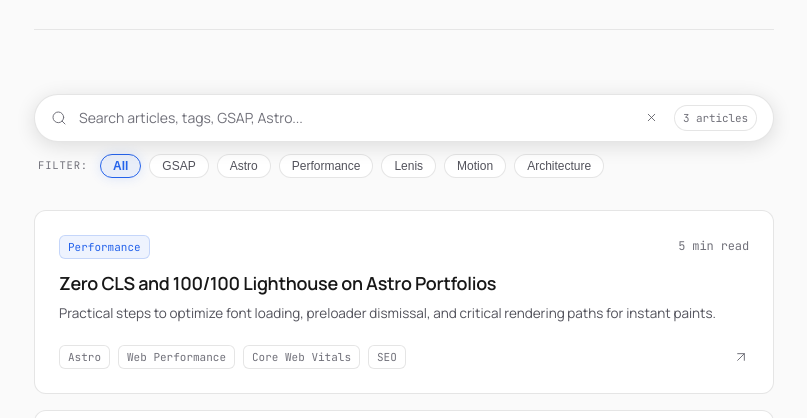
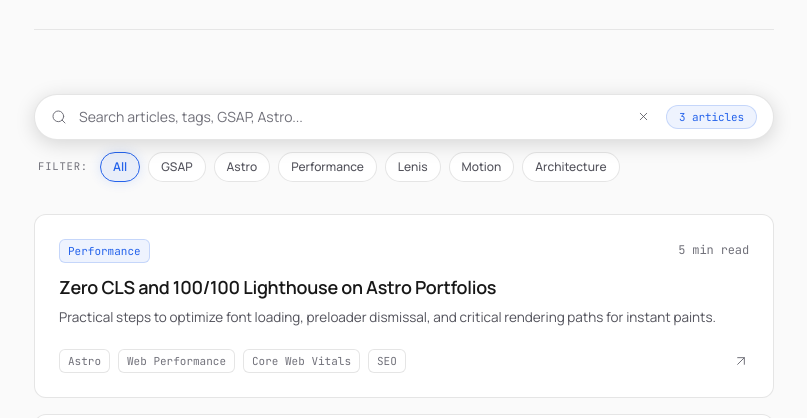
Before and after one commit to usernamezain/Portfolio-2026, an Astro site: page /blog in a window 1280 px wide. Shown: the part 306-724 px from the top of the page, without its empty margins (236-1043 px from the left). Built offline with nearby package versions, Linux system fonts and the light colour scheme; Astro itself is replaced by a stand-in of ours; some packages are replaced by stand-ins of ours.

Commit message:
fix(blog): ensure search and filter UI components are properly styled and deduplicated

```diff
--- a/src/pages/blog/index.astro
+++ b/src/pages/blog/index.astro
@@ -36,57 +36,55 @@ const seoDesc = "Technical deep dives on GSAP motion, Lenis smooth scrolling, An
       <hr class="rule" data-rule />
 
       <!-- Interactive Search & Topic Filter Widget -->
-      <div class="blog-search-filter-section" data-hero>
-        <div class="search-bar-row">
-          <div class="search-bar" id="search-bar-box">
-            <div class="search-icon-wrapper" aria-hidden="true">
-              <Icon name="search" size={16} class="search-icon" />
+      <div class="search-widget-wrapper" data-hero>
+        <div class="search-box-shell" id="search-bar-box">
+          <div class="search-icon-slot" aria-hidden="true">
+            <Icon name="search" size={16} />
           </div>
 
-            <div class="search-typing-arena">
+          <div class="search-input-stage">
             <input
               type="text"
               id="blog-search-input"
-                class="search-native-input"
+              class="search-hidden-input"
               placeholder=""
               autocomplete="off"
               spellcheck="false"
               aria-label="Search articles by title, description, or keyword"
             />
 
-              <div class="search-visual-layer" aria-hidden="true">
-                <span class="search-placeholder" id="search-placeholder">Search articles, tags, GSAP, Astro...</span>
-                <div class="search-chars-container" id="search-chars-container"></div>
-                <span class="search-custom-cursor" id="search-custom-cursor"></span>
+            <div class="search-visual-viewport" aria-hidden="true">
+              <span class="search-ghost-placeholder" id="search-placeholder">Search articles, tags, GSAP, Astro...</span>
+              <div class="search-chars-stream" id="search-chars-container"></div>
+              <span class="search-gliding-caret" id="search-custom-cursor"></span>
             </div>
           </div>
 
           <button
             type="button"
             id="search-clear-btn"
-              class="search-clear-btn"
+            class="search-clear-action"
             aria-label="Clear search query"
             hidden
           >
             <Icon name="x" size={13} />
           </button>
 
-            <span class="search-counter mono" id="search-count-badge">
+          <span class="search-count-pill mono" id="search-count-badge">
             {sortedPosts.length} {sortedPosts.length === 1 ? 'article' : 'articles'}
           </span>
         </div>
-        </div>
 
         <!-- Filter Pills Bar -->
-        <div class="filter-pills-row" role="tablist" aria-label="Filter articles by topic">
-          <span class="filter-label mono">FILTER:</span>
-          <button type="button" class="filter-pill is-active" data-filter="all">All</button>
-          <button type="button" class="filter-pill" data-filter="gsap">GSAP</button>
-          <button type="button" class="filter-pill" data-filter="astro">Astro</button>
-          <button type="button" class="filter-pill" data-filter="performance">Performance</button>
-          <button type="button" class="filter-pill" data-filter="lenis">Lenis</button>
-          <button type="button" class="filter-pill" data-filter="motion">Motion</button>
-          <button type="button" class="filter-pill" data-filter="architecture">Architecture</button>
+        <div class="filter-chips-row" role="tablist" aria-label="Filter articles by topic">
+          <span class="filter-caption mono">FILTER:</span>
+          <button type="button" class="filter-chip is-active" data-filter="all">All</button>
+          <button type="button" class="filter-chip" data-filter="gsap">GSAP</button>
+          <button type="button" class="filter-chip" data-filter="astro">Astro</button>
+          <button type="button" class="filter-chip" data-filter="performance">Performance</button>
+          <button type="button" class="filter-chip" data-filter="lenis">Lenis</button>
+          <button type="button" class="filter-chip" data-filter="motion">Motion</button>
+          <button type="button" class="filter-chip" data-filter="architecture">Architecture</button>
         </div>
       </div>
 
@@ -153,7 +151,7 @@ const seoDesc = "Technical deep dives on GSAP motion, Lenis smooth scrolling, An
     const clearBtn = document.getElementById('search-clear-btn');
     const countBadge = document.getElementById('search-count-badge');
     const searchBarBox = document.getElementById('search-bar-box');
-    const filterPills = document.querySelectorAll<HTMLButtonElement>('.filter-pill');
+    const filterPills = document.querySelectorAll<HTMLButtonElement>('.filter-chip');
     const postCards = document.querySelectorAll<HTMLElement>('.post-card-wrap');
     const emptyState = document.getElementById('blog-empty-state');
     const emptyDesc = document.getElementById('empty-desc');
@@ -224,7 +222,6 @@ const seoDesc = "Technical deep dives on GSAP motion, Lenis smooth scrolling, An
         // Apply smooth blur-in only to newly typed characters
         if (newLen > oldLen && i >= oldLen) {
           span.classList.add('char-blur-in');
-          // Micro-stagger for pasted or fast multichar inputs
           const delay = (i - oldLen) * 0.03;
           span.style.animationDelay = `${delay}s`;
         }
@@ -427,53 +424,52 @@ const seoDesc = "Technical deep dives on GSAP motion, Lenis smooth scrolling, An
   /* ==========================================================================
      SEARCH & FILTER WIDGET
      ========================================================================== */
-  .blog-search-filter-section {
+  .search-widget-wrapper {
     margin: var(--s6) 0 var(--s8);
+    display: flex;
+    flex-direction: column;
+    gap: var(--s3);
   }
 
-  .search-bar-row {
-    display: flex;
-    width: 100%;
-  }
-
-  .search-bar {
+  .search-box-shell {
     position: relative;
     display: flex;
     align-items: center;
     width: 100%;
-    height: 48px;
+    height: 46px;
     padding: 0 var(--s4);
     background: var(--card);
     border: 1px solid var(--border);
     border-radius: var(--r-full);
-    box-shadow: 0 4px 20px rgba(0, 0, 0, 0.12);
+    box-shadow: 0 4px 20px rgba(0, 0, 0, 0.15);
     transition: border-color 200ms var(--ease), box-shadow 200ms var(--ease), background-color 200ms var(--ease);
   }
 
-  .search-bar:hover {
+  .search-box-shell:hover {
     border-color: var(--border-focus);
   }
 
-  .search-bar.is-focused {
+  .search-box-shell.is-focused {
     border-color: var(--accent);
-    box-shadow: 0 0 0 1px var(--accent), 0 0 24px var(--accent-glow);
+    box-shadow: 0 0 0 1px var(--accent), 0 0 20px var(--accent-glow);
     background: var(--card-hover);
   }
 
-  .search-icon-wrapper {
+  .search-icon-slot {
     display: flex;
     align-items: center;
     justify-content: center;
     color: var(--t3);
     margin-right: var(--s3);
+    flex-shrink: 0;
     transition: color 180ms var(--ease);
   }
 
-  .search-bar.is-focused .search-icon-wrapper {
+  .search-box-shell.is-focused .search-icon-slot {
     color: var(--accent);
   }
 
-  .search-typing-arena {
+  .search-input-stage {
     position: relative;
     flex: 1;
     height: 100%;
@@ -482,33 +478,37 @@ const seoDesc = "Technical deep dives on GSAP motion, Lenis smooth scrolling, An
     overflow: hidden;
   }
 
-  .search-native-input {
+  /* Real input capturing keyboard events */
+  .search-hidden-input {
     position: absolute;
     inset: 0;
     width: 100%;
     height: 100%;
     opacity: 0;
-    z-index: 2;
+    z-index: 10;
     cursor: text;
     border: none;
     outline: none;
     background: transparent;
     font-family: var(--font-sans);
     font-size: 14px;
+    color: transparent;
     caret-color: transparent;
+    padding: 0;
+    margin: 0;
   }
 
-  .search-visual-layer {
+  .search-visual-viewport {
     position: absolute;
     inset: 0;
     display: flex;
     align-items: center;
     pointer-events: none;
-    z-index: 1;
+    z-index: 5;
     overflow: hidden;
   }
 
-  .search-placeholder {
+  .search-ghost-placeholder {
     font-size: 14px;
     color: var(--t3);
     pointer-events: none;
@@ -517,7 +517,7 @@ const seoDesc = "Technical deep dives on GSAP motion, Lenis smooth scrolling, An
     user-select: none;
   }
 
-  .search-chars-container {
+  .search-chars-stream {
     display: inline-flex;
     align-items: center;
     white-space: pre;
@@ -535,14 +535,14 @@ const seoDesc = "Technical deep dives on GSAP motion, Lenis smooth scrolling, An
 
   /* Smooth Blur-in Typography Keyframes */
   .search-char.char-blur-in {
-    animation: charBlurIn 240ms cubic-bezier(0.16, 1, 0.3, 1) forwards;
+    animation: charBlurIn 220ms cubic-bezier(0.16, 1, 0.3, 1) forwards;
   }
 
   @keyframes charBlurIn {
     0% {
       opacity: 0;
       filter: blur(8px);
-      transform: translateY(3px) scale(0.9);
+      transform: translateY(3px) scale(0.88);
     }
     60% {
       opacity: 0.85;
@@ -556,7 +556,7 @@ const seoDesc = "Technical deep dives on GSAP motion, Lenis smooth scrolling, An
   }
 
   /* Smooth Gliding Custom Cursor */
-  .search-custom-cursor {
+  .search-gliding-caret {
     position: absolute;
     left: 0;
     top: 50%;
@@ -571,12 +571,12 @@ const seoDesc = "Technical deep dives on GSAP motion, Lenis smooth scrolling, An
     transition: opacity 180ms var(--ease);
   }
 
-  .search-custom-cursor.is-focused {
+  .search-gliding-caret.is-focused {
     opacity: 1;
     animation: cursorBreathe 1.2s ease-in-out infinite alternate;
   }
 
-  .search-custom-cursor.is-typing {
+  .search-gliding-caret.is-typing {
     animation: none;
     opacity: 1;
   }
@@ -587,12 +587,12 @@ const seoDesc = "Technical deep dives on GSAP motion, Lenis smooth scrolling, An
       box-shadow: 0 0 10px var(--accent), 0 0 2px #fff;
     }
     50% {
-      opacity: 0.3;
+      opacity: 0.25;
       box-shadow: 0 0 4px var(--accent-glow);
     }
   }
 
-  .search-clear-btn {
+  .search-clear-action {
     display: flex;
     align-items: center;
     justify-content: center;
@@ -604,44 +604,49 @@ const seoDesc = "Technical deep dives on GSAP motion, Lenis smooth scrolling, An
     color: var(--t2);
     cursor: pointer;
     margin: 0 var(--s2);
+    padding: 0;
+    flex-shrink: 0;
     transition: background-color 150ms var(--ease), color 150ms var(--ease), transform 150ms var(--ease);
   }
 
-  .search-clear-btn:hover {
+  .search-clear-action:hover {
     background: var(--accent);
     color: var(--on-t1);
     transform: scale(1.08);
   }
 
-  .search-counter {
+  .search-count-pill {
     font-size: 11px;
-    color: var(--t3);
-    padding: 3px var(--s2);
-    background: rgba(255, 255, 255, 0.04);
-    border: 1px solid var(--border);
+    color: var(--accent);
+    padding: 2px var(--s3);
+    background: var(--badge-bg);
+    border: 1px solid var(--badge-border);
     border-radius: var(--r-full);
     white-space: nowrap;
     margin-left: var(--s1);
+    flex-shrink: 0;
   }
 
-  /* Filter Pills */
-  .filter-pills-row {
+  /* Filter Chips */
+  .filter-chips-row {
     display: flex;
     align-items: center;
     flex-wrap: wrap;
     gap: var(--s2);
-    margin-top: var(--s3);
     padding: 0 var(--s1);
   }
 
-  .filter-label {
+  .filter-caption {
     font-size: 10.5px;
     letter-spacing: 0.08em;
     color: var(--t3);
     margin-right: var(--s1);
   }
 
-  .filter-pill {
+  .filter-chip {
+    all: unset;
+    display: inline-flex;
+    align-items: center;
     font-size: 12px;
     font-weight: 500;
     padding: 4px var(--s3);
@@ -650,16 +655,17 @@ const seoDesc = "Technical deep dives on GSAP motion, Lenis smooth scrolling, An
     border: 1px solid var(--border);
     color: var(--t2);
     cursor: pointer;
+    box-sizing: border-box;
     transition: background-color 180ms var(--ease), border-color 180ms var(--ease), color 180ms var(--ease), transform 180ms var(--ease), box-shadow 180ms var(--ease);
   }
 
-  .filter-pill:hover {
-    border-color: var(--t3);
+  .filter-chip:hover {
+    border-color: var(--border-focus);
     color: var(--t1);
     transform: translateY(-1px);
   }
 
-  .filter-pill.is-active {
+  .filter-chip.is-active {
     background: var(--badge-bg);
     border-color: var(--accent);
     color: var(--accent);
@@ -825,14 +831,14 @@ const seoDesc = "Technical deep dives on GSAP motion, Lenis smooth scrolling, An
   }
 
   @media (max-width: 640px) {
-    .filter-pills-row {
+    .filter-chips-row {
       gap: 6px;
     }
-    .filter-pill {
+    .filter-chip {
       font-size: 11px;
       padding: 3px 10px;
     }
-    .search-counter {
+    .search-count-pill {
       display: none;
     }
   }
```
Lines whose indentation alone changed are shown as unchanged.
